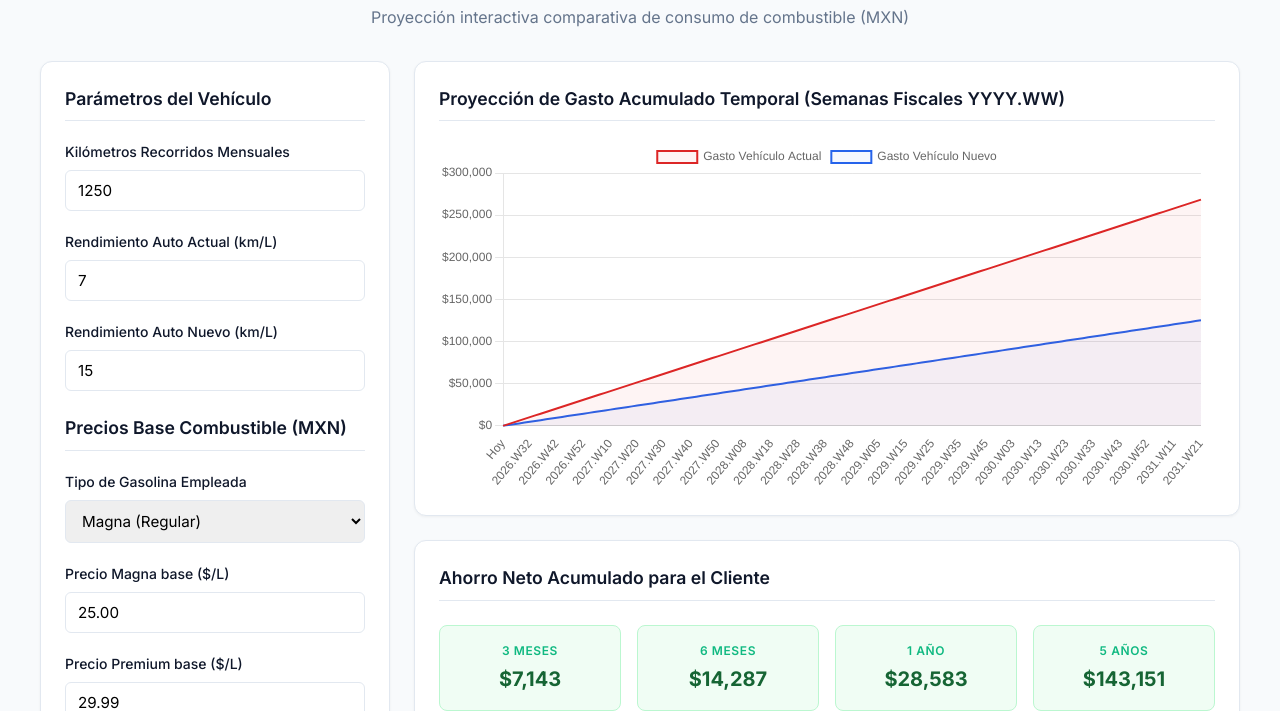
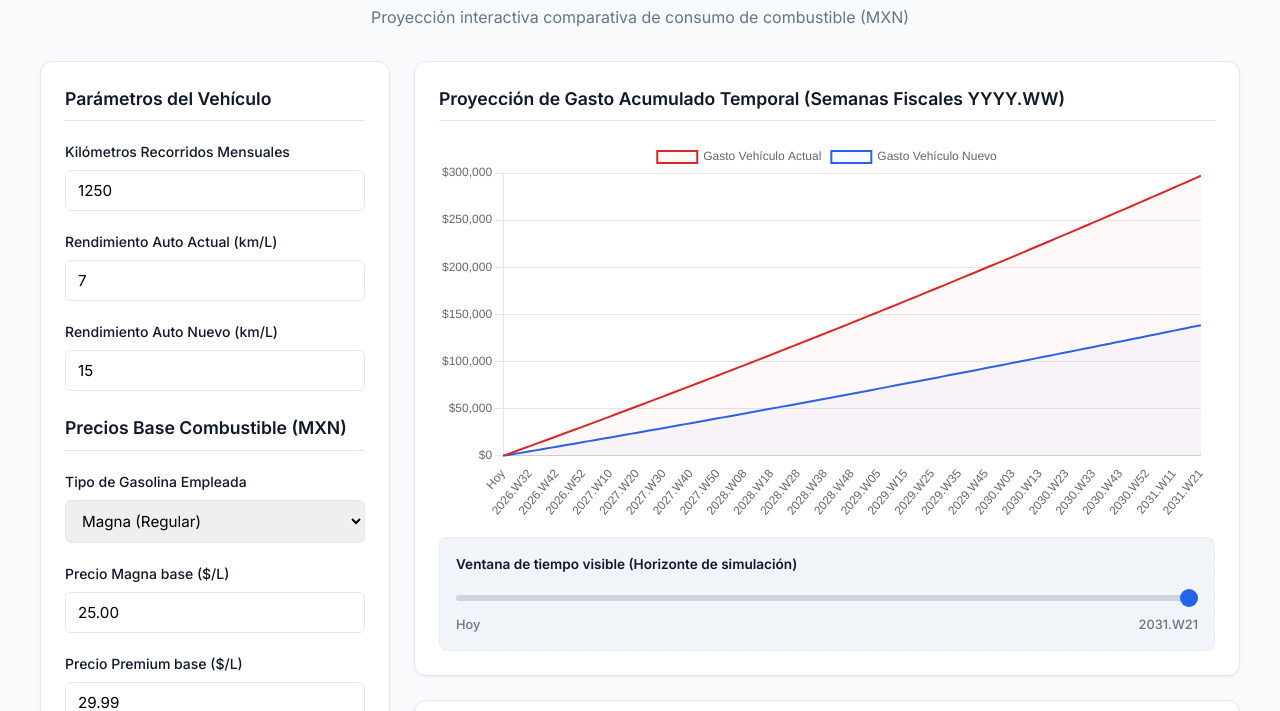
Before and after one commit to AleBracamonte/roi-eficiencia-vehicular, a plain HTML site: page index.html in a window 1280 px wide. Shown: the part 89-800 px from the top of the page. Drawn offline with nearby package versions, Linux system fonts and the light colour scheme; some packages are replaced by stand-ins of ours; a script that the page names is missing.

Commit message:
Fix zoom

```diff
--- a/index.html
+++ b/index.html
@@ -4,9 +4,10 @@
     <meta charset="UTF-8">
     <meta name="viewport" content="width=device-width, initial-scale=1.0">
     <title>Simulador de Ahorro de Combustible</title>
-    <!-- Chart.js para gráficos interactivos -->
+
     <script src="https://cdn.jsdelivr.net/npm/chart.js"></script>
-    <!-- Google Fonts para una tipografía limpia y moderna -->
+    <script src="https://cdn.jsdelivr.net/npm/chartjs-plugin-zoom"></script>
+
     <link href="https://fonts.googleapis.com/css2?family=Inter:wght@400;500;600;700&display=swap" rel="stylesheet">
 
     <style>
@@ -55,7 +56,6 @@
             color: var(--text-muted);
         }
 
-        /* Layout Grid Principal */
         .dashboard-grid {
             display: grid;
             grid-template-columns: 1fr;
@@ -68,7 +68,6 @@
             }
         }
 
-        /* Tarjetas / Paneles */
         .card {
             background: var(--surface-card);
             border: 1px solid var(--border-color);
@@ -86,7 +85,6 @@
             padding-bottom: 0.5rem;
         }
 
-        /* Inputs y Formularios */
         .form-group {
             margin-bottom: 1.25rem;
         }
@@ -119,7 +117,6 @@
             border-color: var(--brand-primary);
         }
 
-        /* Toggle Switch Estilizado */
         .toggle-container {
             display: flex;
             align-items: center;
@@ -160,7 +157,49 @@
         input:checked + .slider { background-color: var(--brand-primary); }
         input:checked + .slider:before { transform: translateX(24px); }
 
-        /* Matriz de KPIs / Ahorros */
+        /* Controles específicos para el Slider del Eje X */
+        .timeline-control-panel {
+            margin-top: 1rem;
+            padding: 1rem;
+            background-color: #f1f5f9;
+            border-radius: 8px;
+            border: 1px dashed var(--border-color);
+        }
+
+        .slider-labels {
+            display: flex;
+            justify-content: space-between;
+            font-size: 0.8rem;
+            color: var(--text-muted);
+            margin-top: 0.5rem;
+            font-weight: 500;
+        }
+
+        .range-slider {
+            width: 100%;
+            -webkit-appearance: none;
+            appearance: none;
+            height: 6px;
+            border-radius: 3px;
+            background: #cbd5e1;
+            outline: none;
+        }
+
+        .range-slider::-webkit-slider-thumb {
+            -webkit-appearance: none;
+            appearance: none;
+            width: 18px;
+            height: 18px;
+            border-radius: 50%;
+            background: var(--brand-primary);
+            cursor: pointer;
+            transition: transform 0.1s;
+        }
+
+        .range-slider::-webkit-slider-thumb:hover {
+            transform: scale(1.2);
+        }
+
         .savings-matrix {
             display: grid;
             grid-template-columns: repeat(2, 1fr);
@@ -199,7 +238,7 @@
 
         .chart-container {
             position: relative;
-            height: 350px;
+            height: 380px;
             width: 100%;
             margin-top: 1rem;
         }
@@ -214,14 +253,12 @@
     </header>
 
     <div class="dashboard-grid">
-        <!-- Panel de Control Izquierdo -->
         <aside class="card">
             <div class="card-title">Parámetros del Vehículo</div>
 
             <div class="form-group">
                 <label for="km-mensuales">Kilómetros Recorridos Mensuales</label>
                 <div class="input-wrapper">
-                    <!-- Default: 15000 / 12 = 1250 km al mes -->
                     <input type="number" id="km-mensuales" value="1250" min="1">
                 </div>
             </div>
@@ -269,7 +306,7 @@
             <div class="toggle-container">
                 <div>
                     <label style="font-weight: 500; font-size: 0.9rem;">Habilitar aumento proyectado</label>
-                    <p style="font-size: 0.75rem; color: var(--text-muted);">Tendencia semanal: y = 0.0209x + 13.1</p>
+                    <p style="font-size: 0.75rem; color: var(--text-muted);">Crecimiento lineal estimado por semana analítica</p>
                 </div>
                 <label class="switch">
                     <input type="checkbox" id="proyeccion-check" checked>
@@ -278,12 +315,22 @@
             </div>
         </aside>
 
-        <!-- Panel de Gráficos y Resultados Derecho -->
         <main style="display: flex; flex-direction: column; gap: 1.5rem;">
             <div class="card">
                 <div class="card-title">Proyección de Gasto Acumulado Temporal (Semanas Fiscales YYYY.WW)</div>
                 <div class="chart-container">
                     <canvas id="canvas-grafico"></canvas>
+                </div>
+
+                <div class="timeline-control-panel">
+                    <label style="display:block; font-size:0.85rem; font-weight:600; margin-bottom:0.5rem; color:var(--text-main);">
+                        Ventana de tiempo visible (Horizonte de simulación)
+                    </label>
+                    <input type="range" id="eje-x-slider" class="range-slider" min="0" max="130" value="130">
+                    <div class="slider-labels">
+                        <span id="slider-min-lbl">Hoy</span>
+                        <span id="slider-max-lbl">Semana 260</span>
+                    </div>
                 </div>
             </div>
 
@@ -314,11 +361,14 @@
 
 <script>
 /**
- * ARQUITECTURA CORE ENGINE (SEMANAS FISCALES YYYY.WW)
+ * ARQUITECTURA CORE ENGINE MEJORADA (EJE X INCREMENTAL + PLUGIN ZOOM)
  */
 class SimuladorConsumo {
     constructor() {
         this.chart = null;
+        this.totalSemanas = 260;
+        this.densidadFiltro = 2; // Guardar datos cada 2 semanas fiscales
+
         this.initDOMReferences();
         this.initEventListeners();
         this.initChart();
@@ -333,26 +383,38 @@ class SimuladorConsumo {
             tipoGasolina: document.getElementById('tipo-gasolina'),
             precioMagna: document.getElementById('precio-magna'),
             precioPremium: document.getElementById('precio-premium'),
-            permitirTendencia: document.getElementById('proyeccion-check')
+            permitirTendencia: document.getElementById('proyeccion-check'),
+            xSlider: document.getElementById('eje-x-slider')
         };
 
         this.outputs = {
             m3: document.getElementById('ahorro-3m'),
             m6: document.getElementById('ahorro-6m'),
             a1: document.getElementById('ahorro-1a'),
-            a5: document.getElementById('ahorro-5a')
+            a5: document.getElementById('ahorro-5a'),
+            maxLbl: document.getElementById('slider-max-lbl')
         };
     }
 
     initEventListeners() {
-        Object.values(this.inputs).forEach(input => {
+        // Recalcular simulación completa ante cambios en parámetros base
+        const inputsMonitoreados = [
+            this.inputs.kmMensuales, this.inputs.rendimientoActual,
+            this.inputs.rendimientoNuevo, this.inputs.tipoGasolina,
+            this.inputs.precioMagna, this.inputs.precioPremium, this.inputs.permitirTendencia
+        ];
+
+        inputsMonitoreados.forEach(input => {
             input.addEventListener('input', () => this.ejecutarSimulacion());
+        });
+
+        // Evento reactivo del slider para alterar límites del Eje X sin recomputar la matemática base
+        this.inputs.xSlider.addEventListener('input', (e) => {
+            const indiceMaximoVisible = parseInt(e.target.value);
+            this.ajustarVentanaEjeX(indiceMaximoVisible);
         });
     }
 
-    /**
-     * Calcula analíticamente la semana exacta del año (1 a 52).
-     */
     obtenerSemanaAño(fecha) {
         const primeroDeAnio = new Date(fecha.getFullYear(), 0, 1);
         const diasTranscurridos = Math.floor((fecha - primeroDeAnio) / (24 * 60 * 60 * 1000));
@@ -361,40 +423,24 @@ class SimuladorConsumo {
     }
 
     /**
-     * Mapea el objeto Date al formato analítico decimal exacto YYYY.WW.
+     * CORRECCIÓN DE LA FÓRMULA DE TENDENCIA:
+     * El parámetro 'semanaIndex' actúa como una variable independiente secuencial delta (X).
+     * Evita el error numérico de usar la nomenclatura visual flotante de los años fiscales.
      */
-    convertirFechaAYYYYWW(fecha) {
-        const anio = fecha.getFullYear();
-        const semana = this.obtenerSemanaAño(fecha);
-        return anio + (semana / 100);
-    }
-
-    /**
-     * Resuelve la función matemática: y = 0.0209x + 13.1
-     * Extrae el delta de crecimiento basado en la escala YYYY.WW.
-     */
-    calcularPrecioGasolina(fechaEvaluada, tipoGasolina, usarTendencia) {
+    calcularPrecioGasolina(semanaIndex, tipoGasolina, usarTendencia) {
         const precioBaseInput = tipoGasolina === 'premium'
             ? parseFloat(this.inputs.precioPremium.value)
             : parseFloat(this.inputs.precioMagna.value);
 
         if (!usarTendencia) return precioBaseInput;
 
-        const xHoy = this.convertirFechaAYYYYWW(new Date());
-        const xFuturo = this.convertirFechaAYYYYWW(fechaEvaluada);
-
-        const precioFormulaHoy = (0.0209 * xHoy) + 13.1;
-        const precioFormulaFuturo = (0.0209 * xFuturo) + 13.1;
-
-        const deltaCrecimiento = precioFormulaFuturo - precioFormulaHoy;
-        return precioBaseInput + deltaCrecimiento;
+        // Pendiente normalizada: incremento estimado aproximado de $0.02 MXN por semana fiscal transcurrida
+        const m = 0.0209;
+        return precioBaseInput + (m * semanaIndex);
     }
 
     ejecutarSimulacion() {
-        const totalSemanas = 260; // 5 Años proyectados de forma exacta (5 * 52)
         const kmMensuales = parseFloat(this.inputs.kmMensuales.value) || 0;
-
-        // Conversión a escala semanal (mes promedio = 4.3333 semanas)
         const kmSemanales = kmMensuales / 4.3333;
 
         const rendActual = parseFloat(this.inputs.rendimientoActual.value) || 1;
@@ -415,16 +461,16 @@ class SimuladorConsumo {
 
         let fechaIteracion = new Date();
 
-        for (let semana = 1; semana <= totalSemanas; semana++) {
+        for (let semana = 1; semana <= this.totalSemanas; semana++) {
             fechaIteracion.setDate(fechaIteracion.getDate() + 7);
 
-            const precioLitro = this.calcularPrecioGasolina(fechaIteracion, tipoGas, usarTendencia);
+            // Se pasa el índice indexado limpio para la ecuación temporal
+            const precioLitro = this.calcularPrecioGasolina(semana, tipoGas, usarTendencia);
 
             acumuladoActual += litrosSemanaActual * precioLitro;
             acumuladoNuevo += litrosSemanaNuevo * precioLitro;
 
-            // Filtro de densidad para optimización del gráfico (Muestra datos cada 2 semanas fiscales)
-            if (semana % 2 === 0 || semana === totalSemanas) {
+            if (semana % this.densidadFiltro === 0 || semana === this.totalSemanas) {
                 datosGastoActual.push(Math.round(acumuladoActual));
                 datosGastoNuevo.push(Math.round(acumuladoNuevo));
 
@@ -433,15 +479,35 @@ class SimuladorConsumo {
                 etiquetasEjeX.push(`${anio}.W${semNum}`);
             }
 
-            // Hitos temporales precisos en formato de semanas
             if (semana === 13)  ahorroAcumulado['3m'] = acumuladoActual - acumuladoNuevo;
             if (semana === 26)  ahorroAcumulado['6m'] = acumuladoActual - acumuladoNuevo;
             if (semana === 52)  ahorroAcumulado['1a'] = acumuladoActual - acumuladoNuevo;
             if (semana === 260) ahorroAcumulado['5a'] = acumuladoActual - acumuladoNuevo;
         }
 
+        // Actualizar datos internos en los arreglos de Chart.js
+        this.chart.data.labels = etiquetasEjeX;
+        this.chart.data.datasets[0].data = datosGastoActual;
+        this.chart.data.datasets[1].data = datosGastoNuevo;
+
+        // Configurar los límites del control del slider en base al tamaño real filtrado del eje X
+        this.inputs.xSlider.max = etiquetasEjeX.length - 1;
+
+        // Renderizar vistas e interfaz
         this.renderizarPanelesUI(ahorroAcumulado);
-        this.actualizarGrafico(etiquetasEjeX, datosGastoActual, datosGastoNuevo);
+        this.ajustarVentanaEjeX(parseInt(this.inputs.xSlider.value));
+    }
+
+    ajustarVentanaEjeX(indiceMax) {
+        const totalLabels = this.chart.data.labels.length - 1;
+        const indexSanitizado = Math.min(Math.max(indiceMax, 5), totalLabels);
+
+        // Forzar límites de renderizado de escalas en Chart.js para simular el recorte de ventana
+        this.chart.options.scales.x.min = this.chart.data.labels[0];
+        this.chart.options.scales.x.max = this.chart.data.labels[indexSanitizado];
+
+        this.outputs.maxLbl.innerText = this.chart.data.labels[indexSanitizado];
+        this.chart.update('none');
     }
 
     renderizarPanelesUI(ahorros) {
@@ -469,7 +535,7 @@ class SimuladorConsumo {
                         label: 'Gasto Vehículo Actual',
                         data: [],
                         borderColor: '#dc2626',
-                        backgroundColor: 'rgba(220, 38, 38, 0.05)',
+                        backgroundColor: 'rgba(220, 38, 38, 0.03)',
                         borderWidth: 2,
                         pointRadius: 0,
                         fill: true
@@ -478,7 +544,7 @@ class SimuladorConsumo {
                         label: 'Gasto Vehículo Nuevo',
                         data: [],
                         borderColor: '#2563eb',
-                        backgroundColor: 'rgba(37, 99, 235, 0.05)',
+                        backgroundColor: 'rgba(37, 99, 235, 0.03)',
                         borderWidth: 2,
                         pointRadius: 0,
                         fill: true
@@ -490,6 +556,18 @@ class SimuladorConsumo {
                 maintainAspectRatio: false,
                 plugins: {
                     legend: { position: 'top' },
+                    zoom: {
+                        // Configuración del motor de Zoom restrictivo
+                        zoom: {
+                            wheel: { enabled: true },
+                            pinch: { enabled: true },
+                            mode: 'x', // Bloquea el zoom vertical; opera únicamente sobre la línea temporal X
+                        },
+                        pan: {
+                            enabled: true,
+                            mode: 'x'
+                        }
+                    },
                     tooltip: {
                         mode: 'index',
                         intersect: false,
@@ -506,7 +584,9 @@ class SimuladorConsumo {
                     }
                 },
                 scales: {
-                    x: { grid: { display: false } },
+                    x: {
+                        grid: { display: false }
+                    },
                     y: {
                         ticks: {
                             callback: function(value) {
@@ -518,13 +598,6 @@ class SimuladorConsumo {
             }
         });
     }
-
-    actualizarGrafico(etiquetas, datosActual, datosNuevo) {
-        this.chart.data.labels = etiquetas;
-        this.chart.data.datasets[0].data = datosActual;
-        this.chart.data.datasets[1].data = datosNuevo;
-        this.chart.update('none');
-    }
 }
 
 document.addEventListener('DOMContentLoaded', () => {
```
